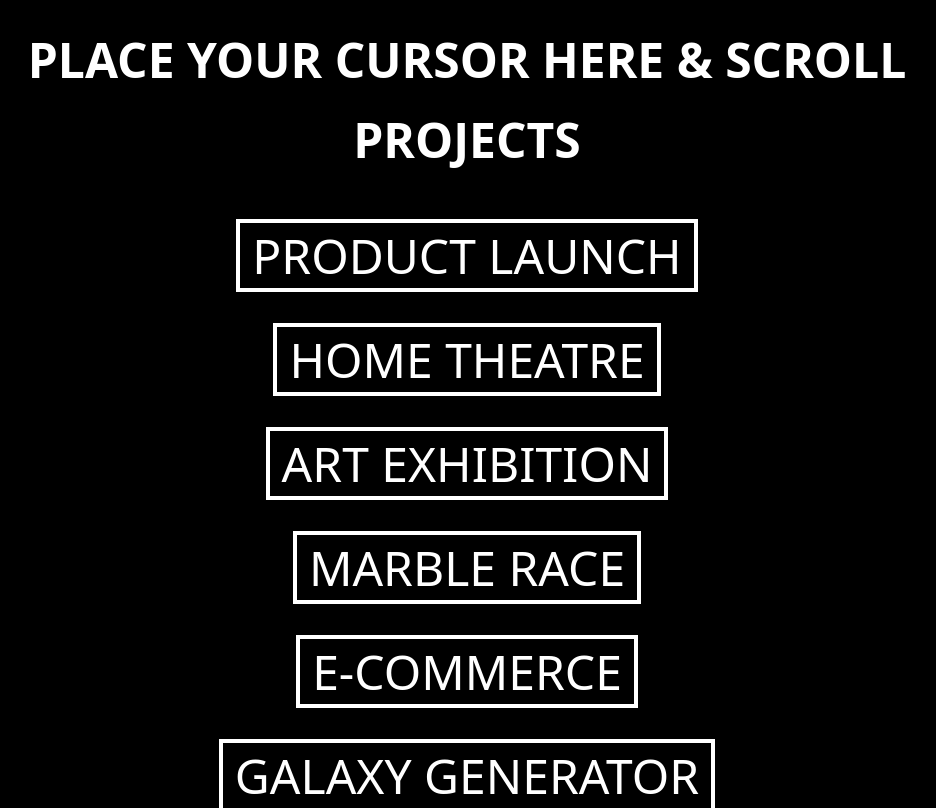
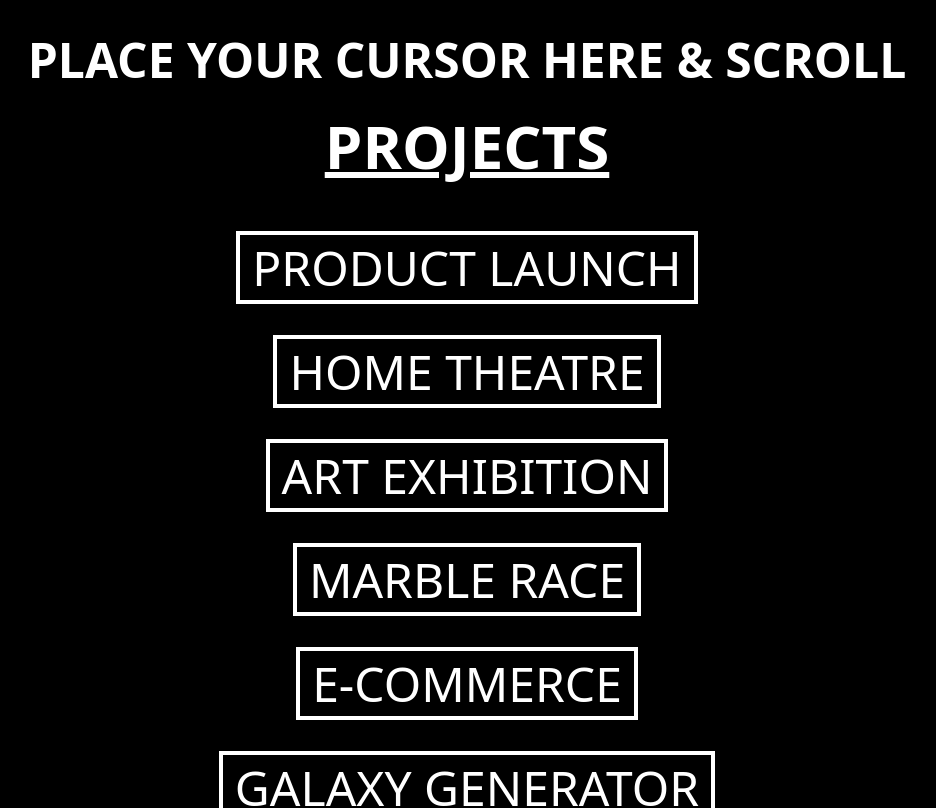
Before and after one commit to AR247365/2D-Portfolio, a React (Vite) app in the folder portfolio/: page / in a window 1280 px wide. Shown: the top 808 px of the page, without its empty margins (173-1109 px from the left). Built offline with nearby package versions, Linux system fonts and the light colour scheme.

Commit message:
Update Portfolio.jsx

```diff
--- a/portfolio/src/Portfolio.jsx
+++ b/portfolio/src/Portfolio.jsx
@@ -5,7 +5,7 @@ export default function Portfolio() {
         <h1 className="text-white font-bold text-5xl py-4 text-center">
           PLACE YOUR CURSOR HERE & SCROLL
         </h1>
-        <h2 className="text-white font-semibold text-5xl py-4 text-center">
+        <h2 className="text-white font-semibold text-6xl py-4 underline text-center">
           PROJECTS
         </h2>
         <br />
```
